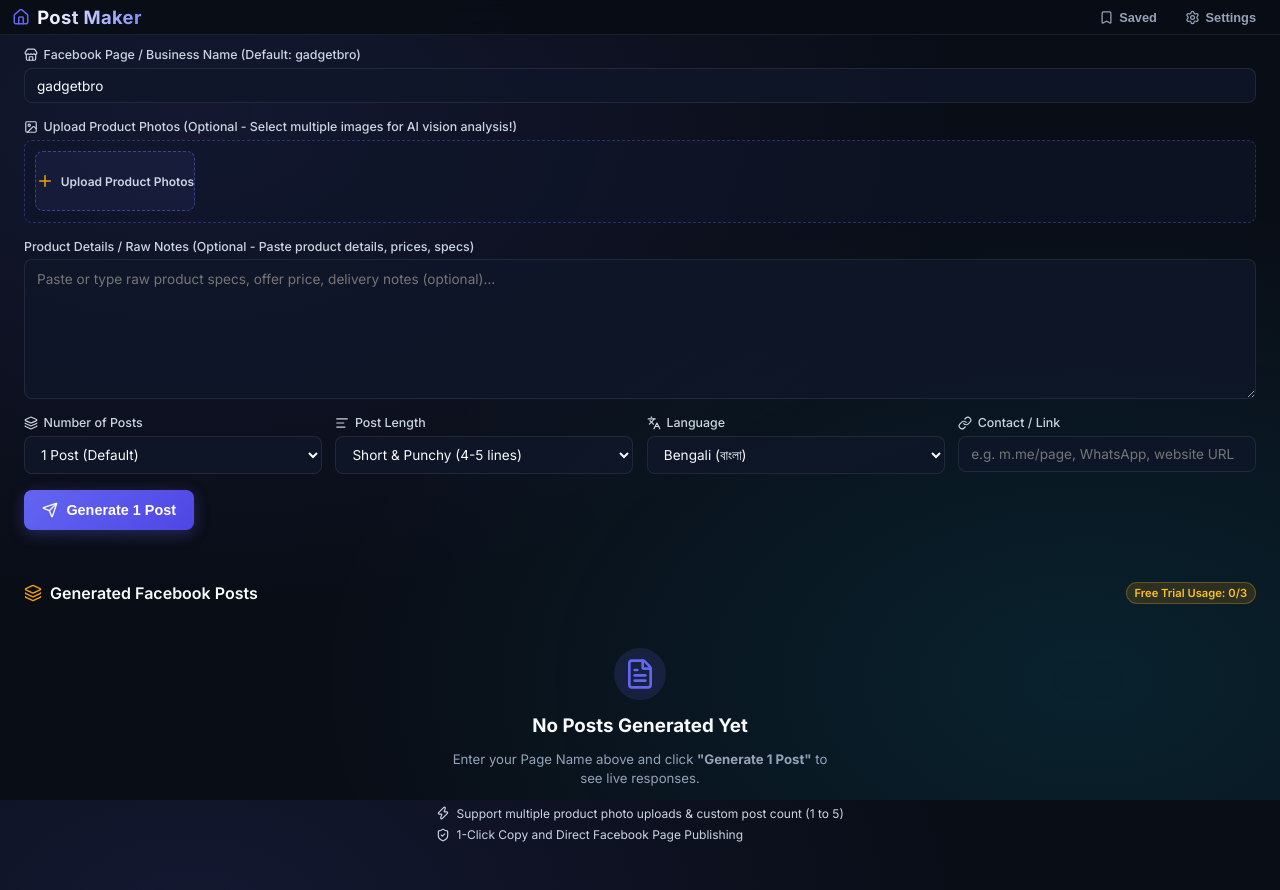
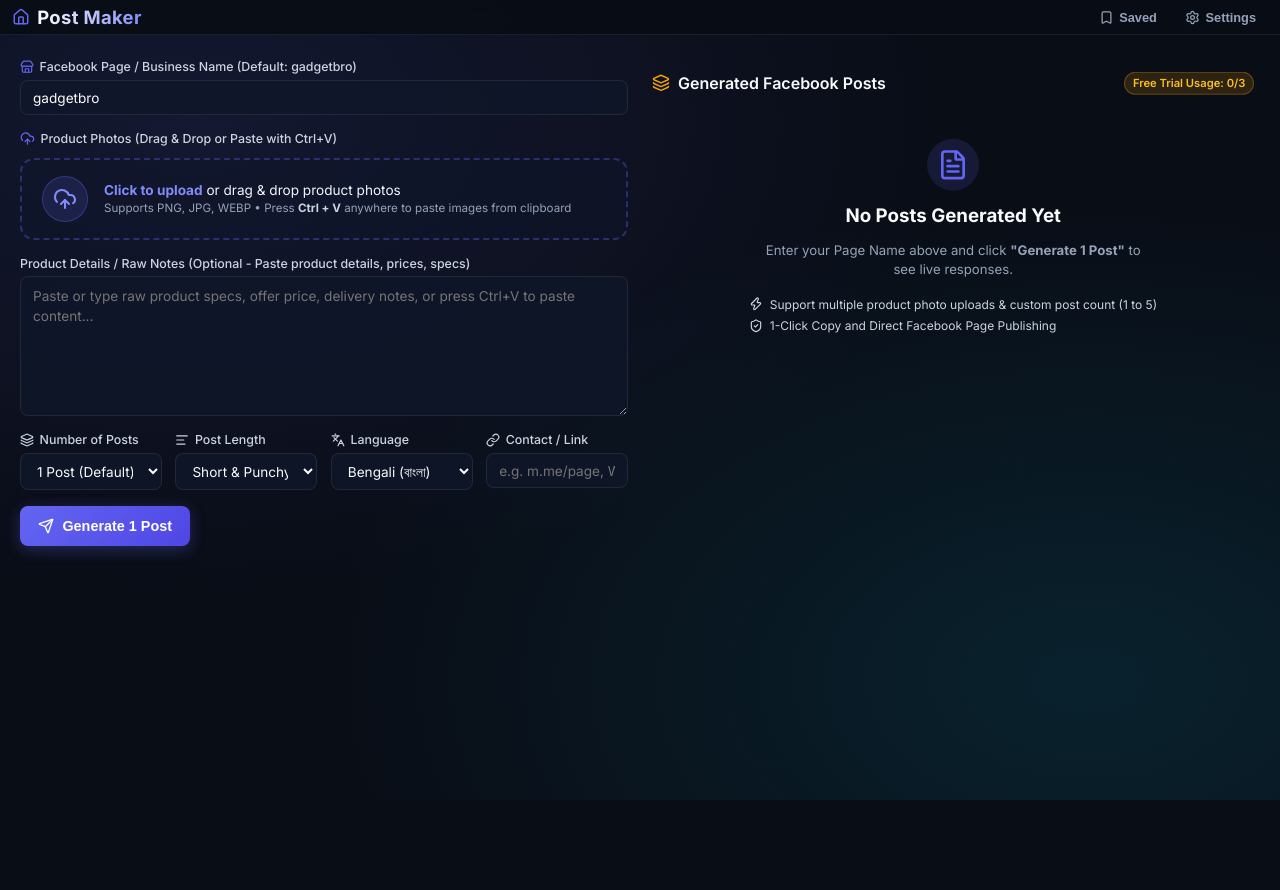
Before and after one commit to emranhossen-dev/automation, a React (Vite) app: page / in a window 1280 px wide. After the commit the page ends 800 px from the top, so only its background shows below. Built offline with nearby package versions, Linux system fonts and the light colour scheme.

Commit message:
Add Drag and Drop, Clipboard Paste support, redesigned image dropzone, and optimized desktop grid layout

```diff
--- a/src/components/ProductForm.tsx
+++ b/src/components/ProductForm.tsx
@@ -1,6 +1,7 @@
-import React from 'react';
+import React, { useState } from 'react';
 import type { SingleRawInput, PostLanguage, PostLengthPreference, ImageInput } from '../types';
-import { Languages, Link as LinkIcon, Store, Square, AlignLeft, Send, Image as ImageIcon, X, Plus, Layers } from 'lucide-react';
+import { Languages, Link as LinkIcon, Store, Square, AlignLeft, Send, UploadCloud, X, Layers, Sparkles } from 'lucide-react';
+import Swal from 'sweetalert2';
 
 interface ProductFormProps {
   input: SingleRawInput;
@@ -23,14 +24,16 @@
   onStop,
   isLoading,
 }) => {
-  const handleMultipleImageUpload = (e: React.ChangeEvent<HTMLInputElement>) => {
-    const files = Array.from(e.target.files || []);
-    if (files.length === 0) return;
+  const [isDragging, setIsDragging] = useState(false);
+
+  const processImageFiles = (files: File[]) => {
+    const validImages = files.filter((f) => f.type.startsWith('image/'));
+    if (validImages.length === 0) return;
 
     const newImages: ImageInput[] = [];
     let processed = 0;
 
-    files.forEach((file) => {
+    validImages.forEach((file) => {
       const mimeType = file.type || 'image/jpeg';
       const reader = new FileReader();
 
@@ -38,23 +41,79 @@
         const result = reader.result as string;
         const base64 = result.split(',')[1] || '';
         newImages.push({
-          id: `img-${Date.now()}-${Math.random().toString(36).substr(2, 4)}`,
+          id: `img-${Date.now()}-${Math.random().toString(36).substring(2, 6)}`,
           base64,
           mimeType,
           previewUrl: result,
         });
 
         processed++;
-        if (processed === files.length) {
+        if (processed === validImages.length) {
           setInput((prev) => ({
             ...prev,
             imageFiles: [...(prev.imageFiles || []), ...newImages],
           }));
+
+          Swal.fire({
+            toast: true,
+            position: 'top-end',
+            icon: 'success',
+            title: `Added ${newImages.length} ${newImages.length === 1 ? 'Product Photo' : 'Product Photos'}!`,
+            showConfirmButton: false,
+            timer: 2000,
+            background: '#1e293b',
+            color: '#fff',
+          });
         }
       };
 
       reader.readAsDataURL(file);
     });
+  };
+
+  const handleMultipleImageUpload = (e: React.ChangeEvent<HTMLInputElement>) => {
+    const files = Array.from(e.target.files || []);
+    if (files.length > 0) {
+      processImageFiles(files);
+    }
+  };
+
+  const handleDragOver = (e: React.DragEvent<HTMLDivElement>) => {
+    e.preventDefault();
+    e.stopPropagation();
+    if (!isDragging) setIsDragging(true);
+  };
+
+  const handleDragLeave = (e: React.DragEvent<HTMLDivElement>) => {
+    e.preventDefault();
+    e.stopPropagation();
+    setIsDragging(false);
+  };
+
+  const handleDrop = (e: React.DragEvent<HTMLDivElement>) => {
+    e.preventDefault();
+    e.stopPropagation();
+    setIsDragging(false);
+
+    if (e.dataTransfer.files && e.dataTransfer.files.length > 0) {
+      processImageFiles(Array.from(e.dataTransfer.files));
+    }
+  };
+
+  const handlePaste = (e: React.ClipboardEvent<HTMLDivElement>) => {
+    const clipboardFiles: File[] = [];
+
+    if (e.clipboardData.files && e.clipboardData.files.length > 0) {
+      Array.from(e.clipboardData.files).forEach((f) => {
+        if (f.type.startsWith('image/')) {
+          clipboardFiles.push(f);
+        }
+      });
+    }
+
+    if (clipboardFiles.length > 0) {
+      processImageFiles(clipboardFiles);
+    }
   };
 
   const handleRemoveSingleImage = (idToRemove: string) => {
@@ -65,14 +124,15 @@
   };
 
   return (
-    <div className="card-glass form-container compact-padding full-width-card">
-
-
+    <div
+      className="card-glass form-container compact-padding full-width-card"
+      onPaste={handlePaste}
+    >
       <form onSubmit={(e) => { e.preventDefault(); onGenerate(); }} className="form-body">
-        {/* MANDATORY FIELD 1: Page Name (Default: gadgetbro) */}
+        {/* MANDATORY FIELD 1: Page Name */}
         <div className="form-group">
           <label className="form-label">
-            <Store size={14} />
+            <Store size={14} className="icon-indigo" />
             <span>Facebook Page / Business Name (Default: gadgetbro)</span>
           </label>
           <input
@@ -85,31 +145,27 @@
           />
         </div>
 
-        {/* MULTIPLE IMAGE UPLOAD FIELD */}
+        {/* REDESIGNED DRAG & DROP + CLIPBOARD IMAGE UPLOAD FIELD */}
         <div className="form-group">
+          <div className="label-row-with-badge">
             <label className="form-label">
-            <ImageIcon size={14} />
-            <span>Upload Product Photos (Optional - Select multiple images for AI vision analysis!)</span>
+              <UploadCloud size={15} className="icon-indigo" />
+              <span>Product Photos (Drag & Drop or Paste with Ctrl+V)</span>
             </label>
+            {input.imageFiles && input.imageFiles.length > 0 && (
+              <span className="badge-photo-count">
+                <Sparkles size={12} className="icon-gold" />
+                {input.imageFiles.length} {input.imageFiles.length === 1 ? 'Photo' : 'Photos'} Attached
+              </span>
+            )}
+          </div>
 
-          <div className="multi-image-upload-wrapper">
-            <div className="images-preview-strip">
-              {input.imageFiles && input.imageFiles.map((img) => (
-                <div key={img.id} className="multi-image-item">
-                  <img src={img.previewUrl} alt="Product Thumb" className="multi-uploaded-thumb" />
-                  <button
-                    type="button"
-                    className="btn-remove-thumb"
-                    onClick={() => handleRemoveSingleImage(img.id)}
-                    disabled={isLoading}
-                    title="Remove image"
+          <div
+            className={`modern-dropzone ${isDragging ? 'dragging-active' : ''}`}
+            onDragOver={handleDragOver}
+            onDragLeave={handleDragLeave}
+            onDrop={handleDrop}
           >
-                    <X size={12} />
-                  </button>
-                </div>
-              ))}
-
-              <div className="image-upload-add-card">
             <input
               type="file"
               accept="image/*"
@@ -119,13 +175,44 @@
               id="multi-product-image-input"
               className="file-input-hidden"
             />
-                <label htmlFor="multi-product-image-input" className="file-input-add-label">
-                  <Plus size={18} className="icon-gold" />
-                  <span>{input.imageFiles && input.imageFiles.length > 0 ? 'Add More Photos' : 'Upload Product Photos'}</span>
+
+            <label htmlFor="multi-product-image-input" className="dropzone-inner-content">
+              <div className="dropzone-icon-ring">
+                <UploadCloud size={24} className="icon-cloud-pulse" />
+              </div>
+              <div className="dropzone-text-group">
+                <span className="dropzone-main-text">
+                  <strong>Click to upload</strong> or drag & drop product photos
+                </span>
+                <span className="dropzone-sub-text">
+                  Supports PNG, JPG, WEBP • Press <strong>Ctrl + V</strong> anywhere to paste images from clipboard
+                </span>
+              </div>
             </label>
           </div>
+
+          {/* Uploaded Images Preview Gallery */}
+          {input.imageFiles && input.imageFiles.length > 0 && (
+            <div className="modern-preview-gallery">
+              {input.imageFiles.map((img, idx) => (
+                <div key={img.id} className="preview-thumb-card card-glass">
+                  <img src={img.previewUrl} alt={`Product photo ${idx + 1}`} className="preview-thumb-img" />
+                  <div className="thumb-overlay">
+                    <button
+                      type="button"
+                      className="btn-delete-thumb"
+                      onClick={() => handleRemoveSingleImage(img.id)}
+                      disabled={isLoading}
+                      title="Delete photo"
+                    >
+                      <X size={12} />
+                    </button>
                   </div>
+                  <span className="thumb-idx-badge">#{idx + 1}</span>
                 </div>
+              ))}
+            </div>
+          )}
         </div>
 
         {/* OPTIONAL FIELD 3: Raw Product Details Textarea */}
@@ -136,14 +223,14 @@
           <textarea
             className="form-textarea raw-input-textarea"
             rows={4}
-            placeholder="Paste or type raw product specs, offer price, delivery notes (optional)..."
+            placeholder="Paste or type raw product specs, offer price, delivery notes, or press Ctrl+V to paste content..."
             value={input.rawText}
             onChange={(e) => setInput((prev) => ({ ...prev, rawText: e.target.value }))}
             disabled={isLoading}
           />
         </div>
 
-        {/* Controls Grid: Number of Posts, Length Preference, Language & Contact Link */}
+        {/* Controls Grid */}
         <div className="form-grid-4">
           <div className="form-group">
             <label className="form-label">
@@ -217,7 +304,7 @@
           </div>
         </div>
 
-        {/* Generate / Stop Action Row */}
+        {/* Action Row */}
         <div className="action-row">
           {!isLoading ? (
             <button
--- a/src/index.css
+++ b/src/index.css
@@ -747,76 +747,229 @@
   }
 }
 
-/* Multi-image upload strip */
-.multi-image-upload-wrapper {
-  background: rgba(15, 23, 42, 0.6);
-  border: 1px dashed rgba(99, 102, 241, 0.35);
+/* Label with badge row */
+.label-row-with-badge {
+  display: flex;
+  align-items: center;
+  justify-content: space-between;
+  margin-bottom: 0.35rem;
+}
+
+.badge-photo-count {
+  font-size: 0.725rem;
+  font-weight: 600;
+  color: #fbbf24;
+  background: rgba(245, 158, 11, 0.12);
+  border: 1px solid rgba(245, 158, 11, 0.3);
+  padding: 0.15rem 0.55rem;
+  border-radius: 12px;
+  display: flex;
+  align-items: center;
+  gap: 0.3rem;
+}
+
+.icon-indigo {
+  color: var(--primary-indigo);
+}
+
+/* Modern Dropzone & Drag-over state */
+.modern-dropzone {
+  position: relative;
+  border: 2px dashed rgba(99, 102, 241, 0.35);
+  border-radius: var(--radius-md);
+  background: rgba(15, 23, 42, 0.55);
+  transition: all 0.3s cubic-bezier(0.4, 0, 0.2, 1);
+  overflow: hidden;
+}
+
+.modern-dropzone:hover {
+  border-color: #818cf8;
+  background: rgba(99, 102, 241, 0.08);
+  box-shadow: 0 0 25px rgba(99, 102, 241, 0.18);
+}
+
+.modern-dropzone.dragging-active {
+  border-color: #38bdf8;
+  background: rgba(56, 189, 248, 0.15);
+  box-shadow: 0 0 35px rgba(56, 189, 248, 0.35);
+  transform: scale(1.01);
+}
+
+.dropzone-inner-content {
+  display: flex;
+  align-items: center;
+  gap: 1rem;
+  padding: 1rem 1.25rem;
+  cursor: pointer;
+  width: 100%;
+}
+
+.dropzone-icon-ring {
+  width: 46px;
+  height: 46px;
+  min-width: 46px;
+  border-radius: 50%;
+  background: rgba(99, 102, 241, 0.15);
+  border: 1px solid rgba(99, 102, 241, 0.35);
+  display: flex;
+  align-items: center;
+  justify-content: center;
+  color: #818cf8;
+  transition: all 0.3s ease;
+}
+
+.modern-dropzone:hover .dropzone-icon-ring {
+  transform: scale(1.1);
+  background: rgba(99, 102, 241, 0.3);
+  color: #a5b4fc;
+}
+
+.dropzone-text-group {
+  display: flex;
+  flex-direction: column;
+  gap: 0.2rem;
+}
+
+.dropzone-main-text {
+  font-size: 0.85rem;
+  color: #f1f5f9;
+}
+
+.dropzone-main-text strong {
+  color: #818cf8;
+}
+
+.dropzone-sub-text {
+  font-size: 0.725rem;
+  color: #94a3b8;
+}
+
+.dropzone-sub-text strong {
+  color: #cbd5e1;
+}
+
+/* Uploaded Images Preview Gallery */
+.modern-preview-gallery {
+  display: flex;
+  align-items: center;
+  gap: 0.75rem;
+  flex-wrap: wrap;
+  margin-top: 0.75rem;
+  padding: 0.65rem;
+  background: rgba(15, 23, 42, 0.4);
   border-radius: var(--radius-sm);
-  padding: 0.65rem;
-}
-
-.images-preview-strip {
-  display: flex;
-  align-items: center;
-  gap: 0.65rem;
-  flex-wrap: wrap;
-}
-
-.multi-image-item {
+  border: 1px solid var(--border-color);
+}
+
+.preview-thumb-card {
   position: relative;
-  width: 60px;
-  height: 60px;
-  border-radius: 8px;
+  width: 75px;
+  height: 75px;
+  border-radius: 10px;
   overflow: hidden;
-  border: 1px solid var(--border-color);
-}
-
-.multi-uploaded-thumb {
+  border: 1px solid rgba(255, 255, 255, 0.12);
+  box-shadow: 0 4px 12px rgba(0, 0, 0, 0.25);
+  transition: transform 0.2s ease, border-color 0.2s ease;
+}
+
+.preview-thumb-card:hover {
+  transform: translateY(-2px) scale(1.04);
+  border-color: #818cf8;
+}
+
+.preview-thumb-img {
   width: 100%;
   height: 100%;
   object-fit: cover;
 }
 
-.btn-remove-thumb {
+.thumb-overlay {
   position: absolute;
-  top: 2px;
-  right: 2px;
-  background: rgba(239, 68, 68, 0.9);
+  inset: 0;
+  background: rgba(0, 0, 0, 0.4);
+  opacity: 0;
+  transition: opacity 0.2s ease;
+  display: flex;
+  align-items: center;
+  justify-content: center;
+}
+
+.preview-thumb-card:hover .thumb-overlay {
+  opacity: 1;
+}
+
+.btn-delete-thumb {
+  background: #ef4444;
   color: #fff;
   border: none;
   border-radius: 50%;
-  width: 18px;
-  height: 18px;
+  width: 24px;
+  height: 24px;
   display: flex;
   align-items: center;
   justify-content: center;
   cursor: pointer;
-}
-
-.image-upload-add-card {
-  height: 60px;
-  min-width: 140px;
-  border: 1px dashed rgba(99, 102, 241, 0.5);
-  border-radius: 8px;
-  display: flex;
-  align-items: center;
-  justify-content: center;
-  background: rgba(99, 102, 241, 0.08);
-  transition: all 0.2s;
-}
-
-.image-upload-add-card:hover {
-  background: rgba(99, 102, 241, 0.18);
-}
-
-.file-input-add-label {
-  display: flex;
-  align-items: center;
-  gap: 0.4rem;
-  font-size: 0.75rem;
-  font-weight: 600;
-  color: #cbd5e1;
-  cursor: pointer;
+  box-shadow: 0 2px 8px rgba(239, 68, 68, 0.5);
+  transition: transform 0.2s ease;
+}
+
+.btn-delete-thumb:hover {
+  transform: scale(1.15);
+  background: #dc2626;
+}
+
+.thumb-idx-badge {
+  position: absolute;
+  bottom: 3px;
+  left: 4px;
+  font-size: 0.65rem;
+  font-weight: 700;
+  color: #fff;
+  background: rgba(15, 23, 42, 0.8);
+  padding: 0.05rem 0.35rem;
+  border-radius: 4px;
+}
+
+/* Desktop Grid Layout Optimization (>=1024px) */
+@media (min-width: 1024px) {
+  .main-container {
+    max-width: 1360px;
+    margin: 0 auto;
+    padding: 1.5rem 1.25rem;
+  }
+
+  .single-input-layout {
+    display: grid;
+    grid-template-columns: 1fr 1fr;
+    gap: 1.5rem;
+    align-items: start;
+  }
+
+  .results-wrapper {
+    position: sticky;
+    top: 4.5rem;
+    max-height: calc(100vh - 6rem);
+    overflow-y: auto;
+    padding-right: 0.35rem;
+  }
+
+  .results-wrapper::-webkit-scrollbar {
+    width: 6px;
+  }
+
+  .results-wrapper::-webkit-scrollbar-track {
+    background: rgba(15, 23, 42, 0.4);
+    border-radius: 3px;
+  }
+
+  .results-wrapper::-webkit-scrollbar-thumb {
+    background: rgba(99, 102, 241, 0.3);
+    border-radius: 3px;
+  }
+
+  .results-wrapper::-webkit-scrollbar-thumb:hover {
+    background: rgba(99, 102, 241, 0.6);
+  }
 }
 
 /* Cool glowing loading spinner box */
```
Lines whose indentation alone changed are shown as unchanged.
